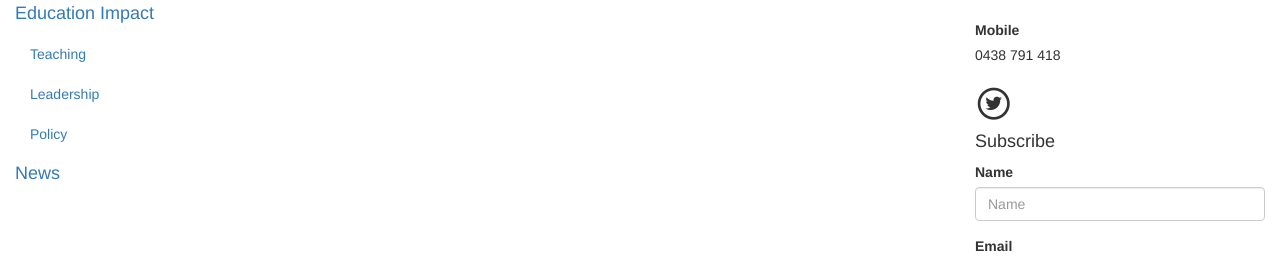
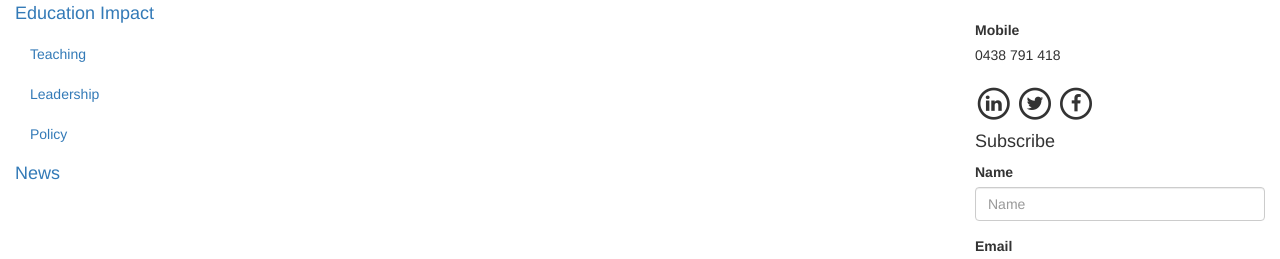
Before and after one commit to idm/idm.github.io, a Jekyll site: the page built from yjc/policy.md, in a window 1280 px wide. Shown: the part 486-745 px from the top of the page. Built offline with Jekyll 4.4.1, drawn with Linux system fonts in a browser that asks for light colours; nearby versions of some CDN libraries.

Commit message:
added LinkedIn and Facebook icons

```diff
--- a/_layouts/yjc.html
+++ b/_layouts/yjc.html
@@ -60,7 +60,15 @@
   <br/>
   <span class="fa-stack fa-lg">
   <i class="fa fa-circle-thin fa-stack-2x"></i>
+  <i class="fa fa-linkedin fa-stack-1x"></i>
+  </span>
+  <span class="fa-stack fa-lg">
+  <i class="fa fa-circle-thin fa-stack-2x"></i>
   <i class="fa fa-twitter fa-stack-1x"></i>
+  </span>
+  <span class="fa-stack fa-lg">
+  <i class="fa fa-circle-thin fa-stack-2x"></i>
+  <i class="fa fa-facebook fa-stack-1x"></i>
   </span>
   <h4>Subscribe</h4>
 <form>
```
